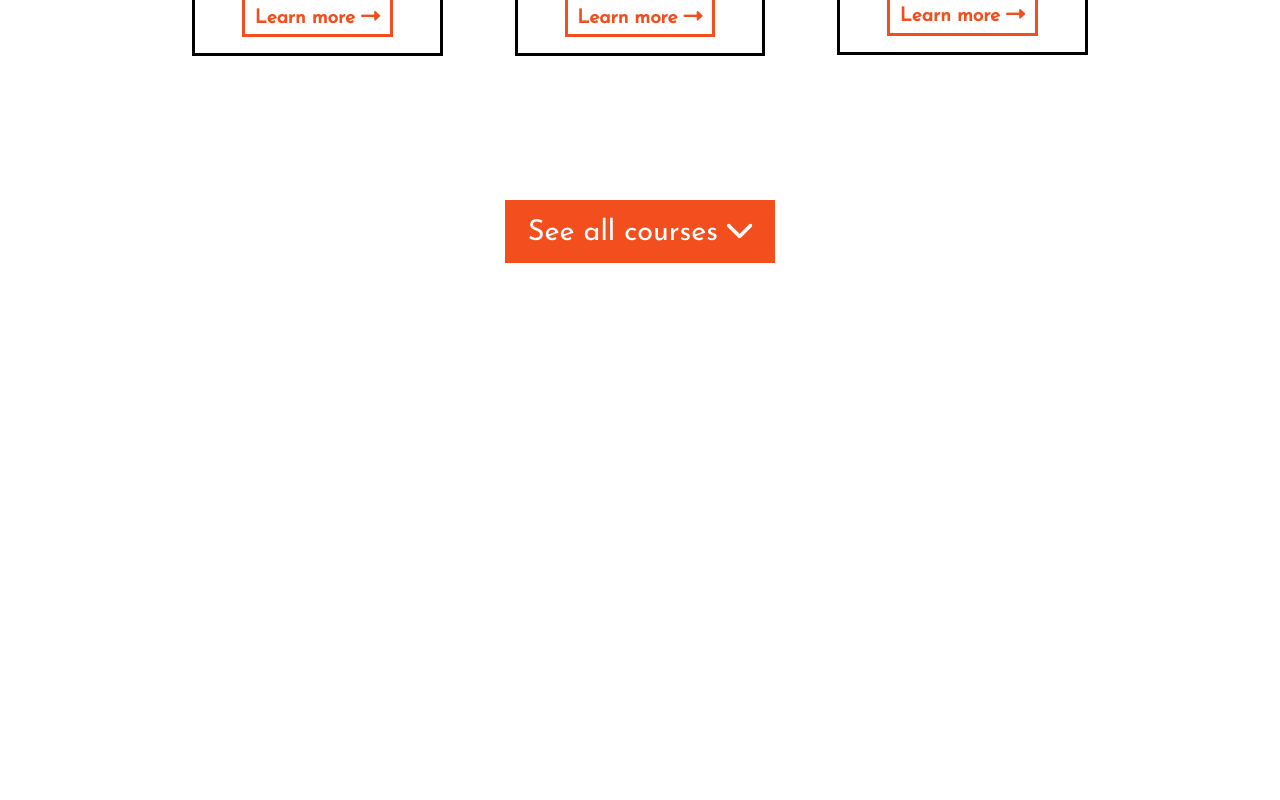
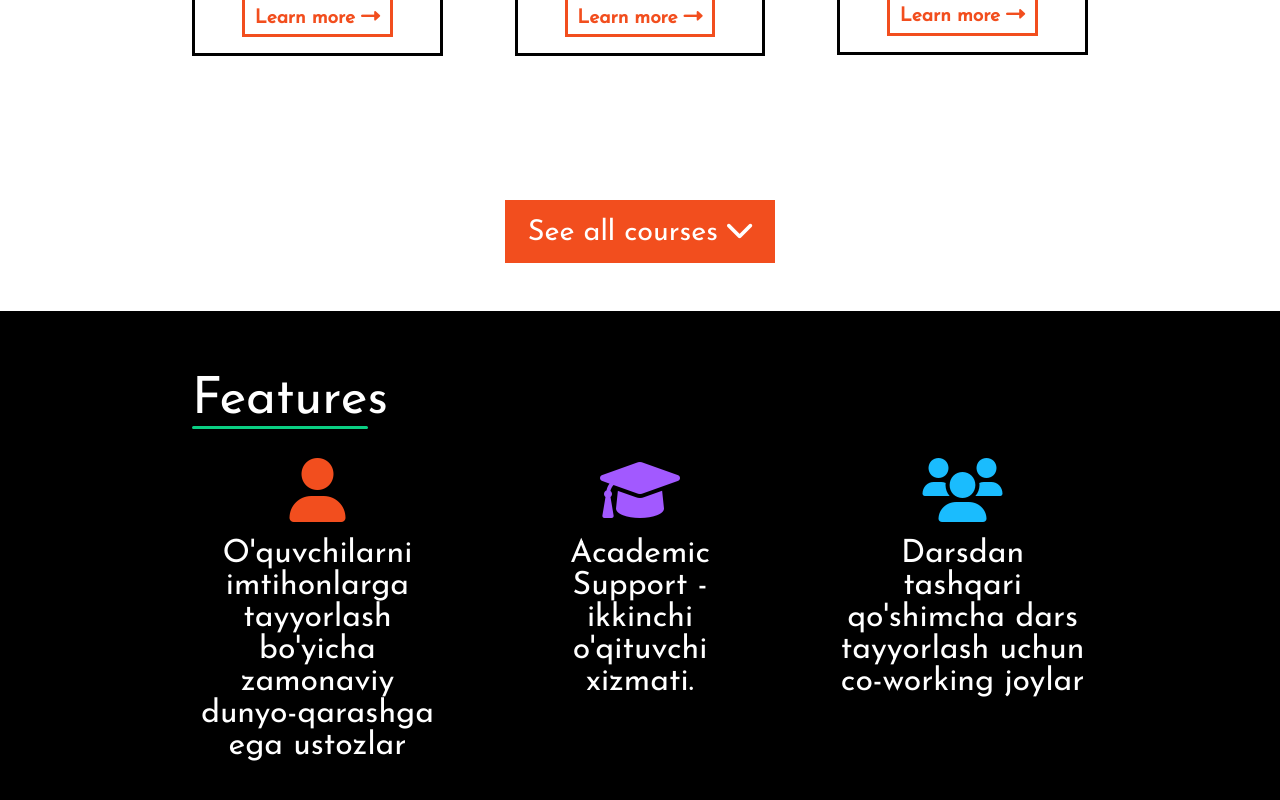
Before and after one commit to KahhorovSh04/founders, a React (Create React App) app: page / in a window 1280 px wide. Shown: the part 1192-1992 px from the top of the page. Before the commit the page ends 1821 px from the top, so only its background shows below. Built offline with nearby package versions, Linux system fonts and the light colour scheme; a web font is replaced by a local one.

Commit message:
#4 Features added

```diff
--- a/src/App.jsx
+++ b/src/App.jsx
@@ -2,6 +2,7 @@ import React from 'react'
 import Header from './components/Header'
 import Navbar from './components/Navbar'
 import Courses from './components/Courses'
+import Features from './components/Features'
 
 function App() {
   return (
@@ -9,6 +10,7 @@ function App() {
       <Navbar />
       <Header />
       <Courses />
+      <Features />
     </div>
   )
 }
--- /dev/null
+++ b/src/components/Features.jsx
@@ -0,0 +1,31 @@
+import React from 'react'
+import '../css/features.css'
+
+const Features = () => {
+  return (
+    <article id='features'>
+      <h1 className='topic'>Features</h1>
+      <div className='container'>
+        <div className='box'>
+          <i className='fas fa-user'></i>
+          <p>
+            O'quvchilarni imtihonlarga tayyorlash bo'yicha zamonaviy
+            dunyo-qarashga ega ustozlar
+          </p>
+        </div>
+        <div className='box'>
+          <i className='fa-solid fa-graduation-cap'></i>
+          <p>Academic Support - ikkinchi o'qituvchi xizmati.</p>
+        </div>
+        <div className='box'>
+          <i className='fas fa-users'></i>
+          <p>
+            Darsdan tashqari qo'shimcha dars tayyorlash uchun co-working joylar
+          </p>
+        </div>
+      </div>
+    </article>
+  )
+}
+
+export default Features
--- /dev/null
+++ b/src/css/features.css
@@ -0,0 +1,43 @@
+#features {
+  padding: 4rem 15%;
+  background: #000;
+  color: #fff;
+}
+
+#features .topic::before {
+  background: #0acf83;
+}
+
+#features .container {
+  width: 100%;
+  display: flex;
+  flex-direction: row;
+  justify-content: space-between;
+  align-items: flex-start;
+}
+
+#features .box {
+  width: 28%;
+}
+
+#features .box i {
+  font-size: 4rem;
+  display: block;
+  margin: 2rem 0 1rem 0;
+  text-align: center;
+}
+
+#features .box:nth-child(1) i {
+  color: #f24e1e;
+}
+#features .box:nth-child(2) i {
+  color: #a259ff;
+}
+#features .box:nth-child(3) i {
+  color: #1abcfe;
+}
+
+#features .box p {
+  font-size: 2rem;
+  text-align: center;
+}
```
